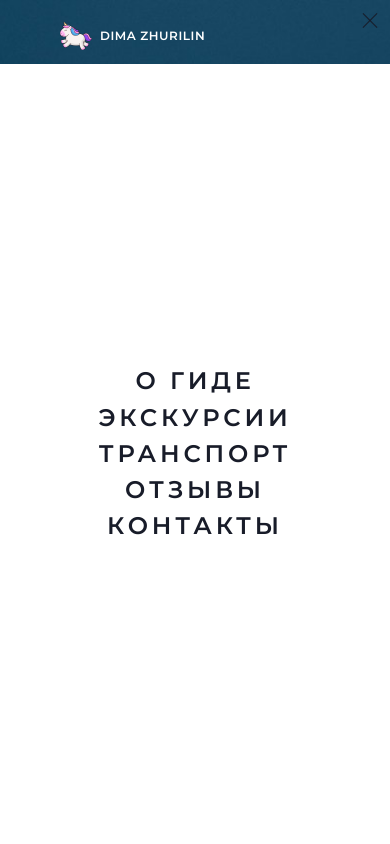
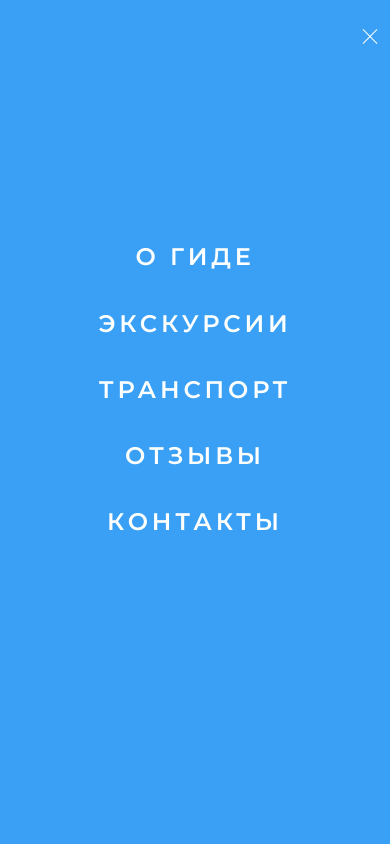
Before and after one commit to zzpillau/amber_guide, a website with bundled scripts: page index.html in a window 390 px wide. Both pictures are taken after a click on the element 370 px from the left and 20 px from the top of the page. Shown: the top 844 px of the page. Built offline with nearby package versions, Linux system fonts and the light colour scheme; files whose address does not match are found by name.

Commit message:
chore: config gh-pages

```diff
--- a/index.html
+++ b/index.html
@@ -8,6 +8,6 @@
   <title>Проект сайта для индивидуального гида</title>
 </head>
 <body class="app">
-  <script type=module src="../index.js"></script>
+  <script type=module src="./index.js"></script>
 </body>
 </html>
--- a/src/js/layout/header/burger.js
+++ b/src/js/layout/header/burger.js
@@ -11,7 +11,7 @@ const addBurgerHTML = () => {
 
   const popupTemplate = `<div class="popup" id="popup"></div>`;
 
-    const burgerContainer = createElement('div');
+    const burgerContainer = createElement('div', ['burger-container']);
     burgerContainer.innerHTML = burgerTemplate;
 
     const popupContainer = createElement('div', ['popup'], {id: 'popup'})
--- a/src/js/layout/header/scroll-header.js
+++ b/src/js/layout/header/scroll-header.js
@@ -1,6 +1,8 @@
 const onScrollHeader = () => {
   const header = document.querySelector('.header');
   const headerText = document.querySelectorAll('.header *');
+  const bars = document.querySelectorAll('.bar');
+  const popup = document.querySelector('.popup');
 
   const whiteColor = 'rgba(255, 255, 255, 1)';
   const targetColor = 'rgba(24, 28, 41, 1)';
@@ -16,7 +18,7 @@ const onScrollHeader = () => {
     // Прогресс для фона (0-1)
     const bgProgress = Math.min(scrollY / vh, 1);
 
-    // Исправленный расчёт для текста
+    // расчёт для текста
     const textStartPoint = vh * textOffset;
     const textProgress = Math.min(Math.max((scrollY - textStartPoint) / (vh - textStartPoint), 0), 1);
 
@@ -27,8 +29,27 @@ const onScrollHeader = () => {
       ? whiteColor
       : interpolateColor(whiteColor, targetColor, textProgress);
 
+    // Логика цвета текста
     header.style.color = textColor;
     headerText.forEach((element) => element.style.color = textColor);
+
+    // Логика цвета баров
+    if (popup.classList.contains('open')) {
+      bars.forEach((bar) => {
+        bar.style.backgroundColor = whiteColor; // Белый цвет при открытом попапе
+      });
+    } else {
+      bars.forEach((bar) => bar.style.backgroundColor = textColor); // Цвет зависит от прокрутки
+    }
+  });
+
+  // Событие для попапа
+  popup.addEventListener('transitionend', () => {
+    if (popup.classList.contains('open')) {
+      bars.forEach((bar) => {
+        bar.style.backgroundColor = whiteColor; // Всегда белый при открытом попапе
+      });
+    }
   });
 };
 
@@ -40,4 +61,5 @@ const interpolateColor = (color1, color2, factor) => {
   return `rgba(${result.join(', ')})`; // Возвращаем цвет в формате "rgba(R, G, B, A)"
 };
 
+
 export default onScrollHeader;
--- a/src/style/components/_burger-menu.scss
+++ b/src/style/components/_burger-menu.scss
@@ -8,21 +8,23 @@
   width: 40px;
   height: 40px;
 
-  @include media('medium') {
+  @include media(1160px) {
     display: block;
   }
 }
 
 .bars {
+  position: relative;
   gap: 8px;
   width: 100%;
   height: 100%;
+  z-index: 102;
 }
 
 .bar {
   height: 1px;
   width: 20px;
-  background-color: $dark;
+  background-color: $static-white;
   transition: all 0.5s ease;
 }
 
@@ -45,23 +47,27 @@ body.noscroll {
 .popup {
   display: none;
 
-  @include media('medium', 'small') {
+    @include media(1160px, 'small') {
     display: flex;
     position: fixed;
-    top: 64px;
+    // top: 64px;
     padding-bottom: 64px;
     left: 200vw;
     width: 100vw;
     height: 100vh;
-    background-color: $static-white;
+    background-color: $primary;
     justify-content: center;
     align-items: center;
     z-index: 100;
     transition: 0.3s;
 
     &.popup {
+
+
+
       &.open {
         left: 0;
+
       }
     }
 
@@ -75,6 +81,11 @@ body.noscroll {
         align-self: center;
         padding: 50px 0;
         overflow: auto;
+        gap: 30px;
+
+        .nav-link {
+          color: $static-white;
+        }
       }
     }
 
@@ -93,3 +104,9 @@ body.noscroll {
     }
   }
 }
+
+.burger-container {
+  display: flex;
+  justify-content: center;
+  align-items: center;
+}
--- a/src/style/layout/_header.scss
+++ b/src/style/layout/_header.scss
@@ -41,11 +41,12 @@
     .navigation {
       gap: $space-xs;
 
-      @include media(1160px, 'small') {
+
+      $ease-out-cubic: cubic-bezier(0.215, 0.61, 0.355, 1);
+
+      @include media(1160px) {
         display: none;
       }
-
-      $ease-out-cubic: cubic-bezier(0.215, 0.61, 0.355, 1);
 
       .navigation-tab {
         padding: $space-sm $space-md;
@@ -121,7 +122,7 @@
         transform: scale(1.05);
       }
 
-      @include media('medium', 'small') {
+      @include media(600px) {
         display: none;
       }
 
--- a/src/style/layout/_hero.scss
+++ b/src/style/layout/_hero.scss
@@ -22,14 +22,10 @@
 
   gap: $space-md;
 
-
-
   .header-title {
     font-family: 'Brigantina';
     @include font($font-size-huge, 100%, 400, 00.05em);
-    text-transform: none;
+    text-align: center;
   }
 
-
-
 }
```
Also changed, not shown: src/style/style.css, 1 other file.
